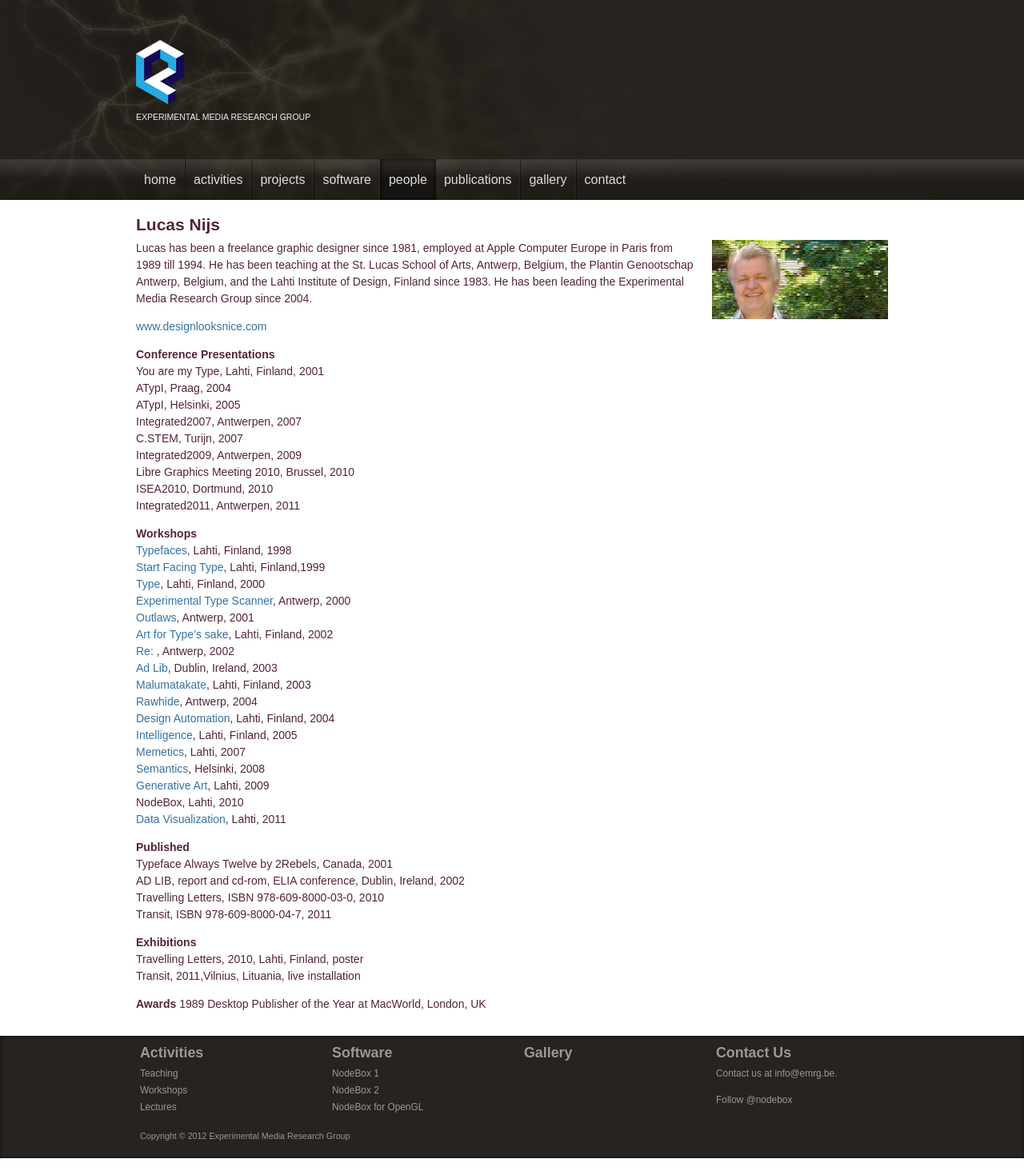
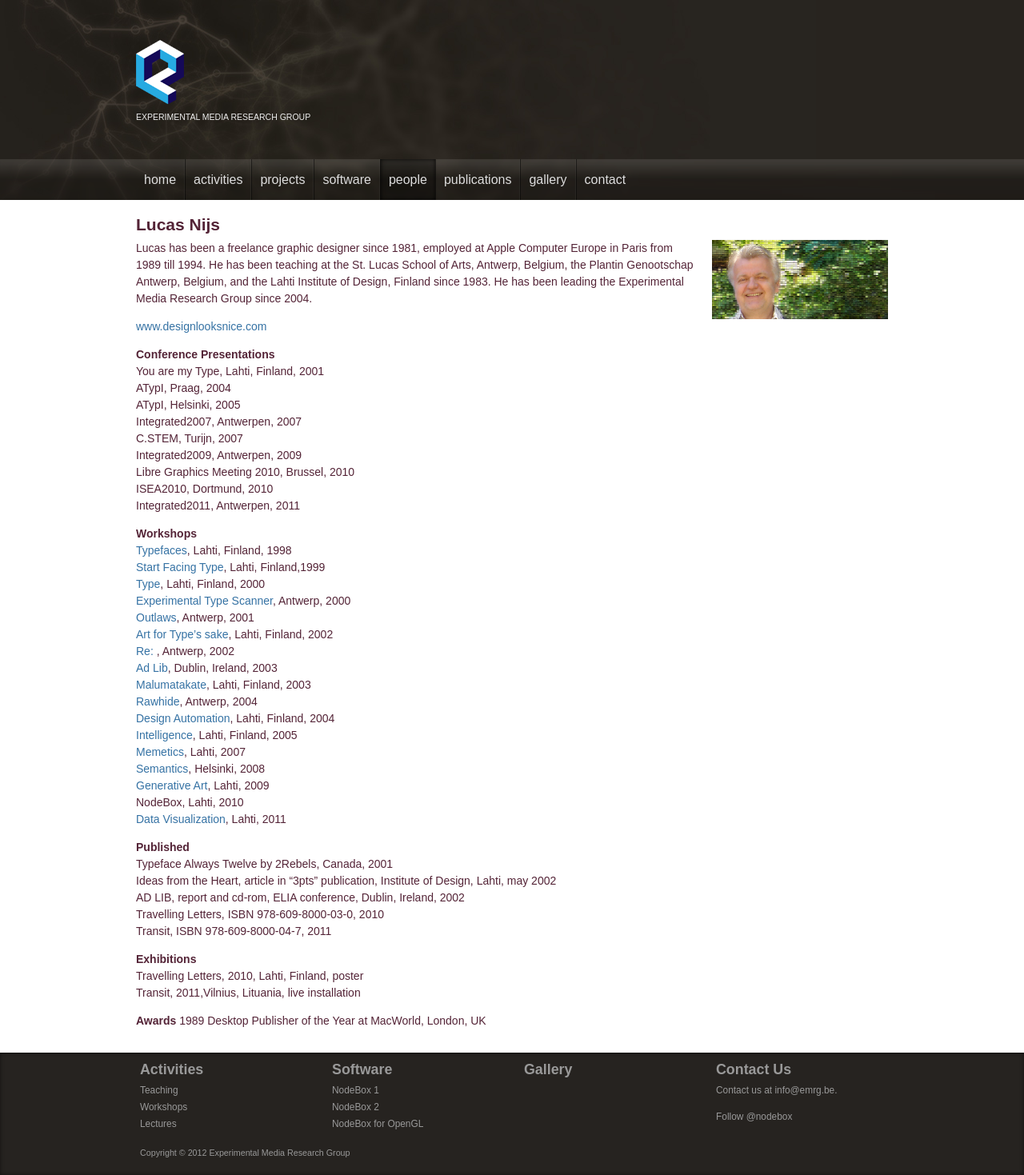
Before and after one commit to nodebox/emrg.be, a Jekyll site: the page built from people/lucas-nijs.md, in a window 1280 px wide. Shown: the whole page at 80% size. Built offline with Jekyll 4.4.1, drawn with Linux system fonts in a browser that asks for light colours; nearby versions of some CDN libraries; comment, search, counter and statistics services are not loaded; before the commit the page ends 1448 px from its top, so only the background shows below that.

Commit message:
added to personal thing

```diff
--- a/people/lucas-nijs.md
+++ b/people/lucas-nijs.md
@@ -2,8 +2,9 @@
 layout: default
 section: people
 title: Lucas Nijs
+email: lucasnijs@gmail.com
 images:
-   - people/lucasnijs.png
+   - "people/lucasnijs.png"
 ---
 Lucas has been a freelance graphic designer since 1981, employed at Apple Computer Europe in Paris from 1989 till 1994. He has been teaching at the St. Lucas School of Arts, Antwerp, Belgium, the Plantin Genootschap Antwerp, Belgium, and the Lahti Institute of Design, Finland since 1983. He has been leading the Experimental Media Research Group since 2004.
 
@@ -45,6 +46,7 @@ NodeBox, Lahti, 2010<br>
 
 **Published**<br>
 Typeface Always Twelve by 2Rebels, Canada, 2001<br>
+Ideas from the Heart, article in "3pts" publication, Institute of Design, Lahti, may 2002 <br>
 AD LIB, report and cd-rom, ELIA conference, Dublin, Ireland, 2002<br>
 Travelling Letters, ISBN 978-609-8000-03-0, 2010<br>
 Transit, ISBN 978-609-8000-04-7, 2011<br>
```
